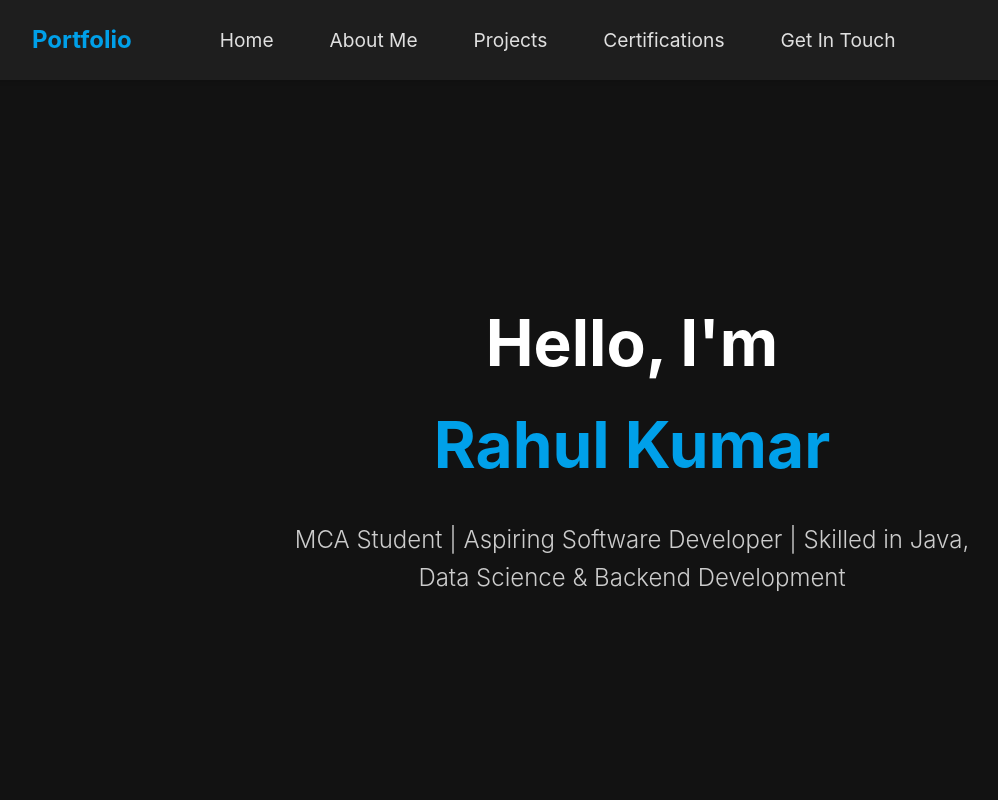
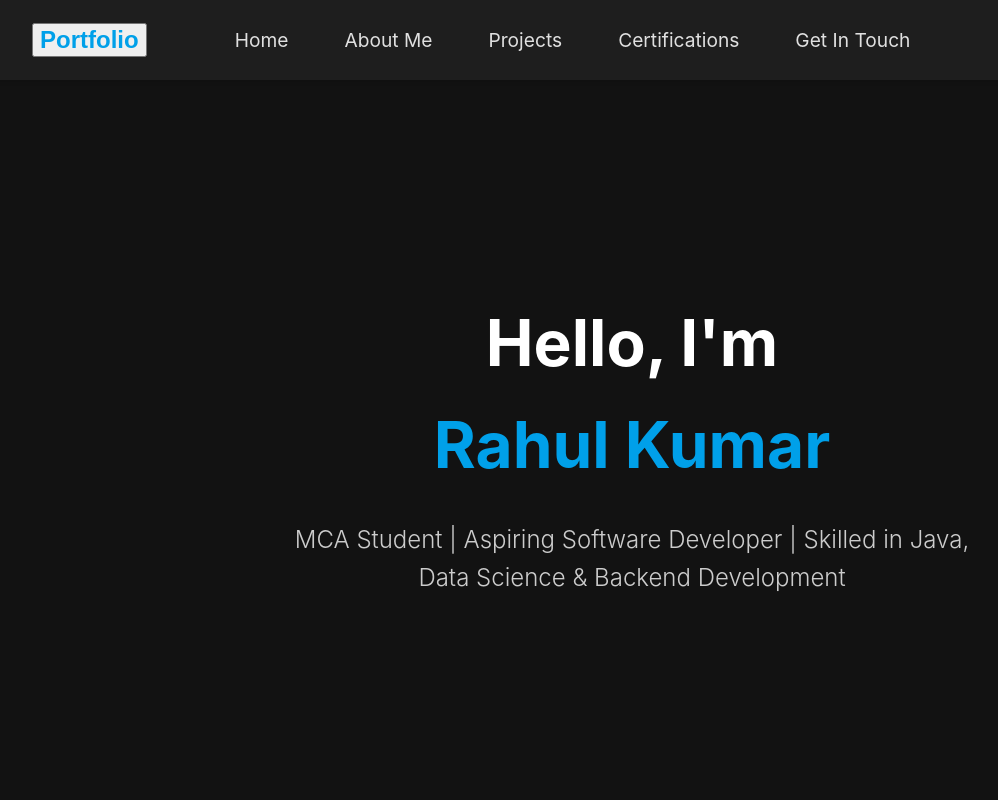
Before and after one commit to raahulsingh/portfolio, a React (Create React App) app: page / in a window 1280 px wide. Shown: the top 800 px of the page, without its empty margins (8-1006 px from the left). Built offline with nearby package versions, Linux system fonts and the light colour scheme.

Commit message:
Update Navbar.js

```diff
--- a/src/components/Navbar.js
+++ b/src/components/Navbar.js
@@ -4,9 +4,9 @@ const Navbar = () => {
   return (
     <nav className="navbar">
       <div className="navbar-container">
-        <a href="javascript:void(0)" className="navbar-logo disabled-link">
-        Portfolio
-        </a>
+       <button className="navbar-logo disabled-button" onClick={(e) => e.preventDefault()}>
+          Portfolio
+        </button>
         <ul className="nav-menu">
             <li className="nav-item">
             <a href="#" className="nav-links">Home</a>
```
